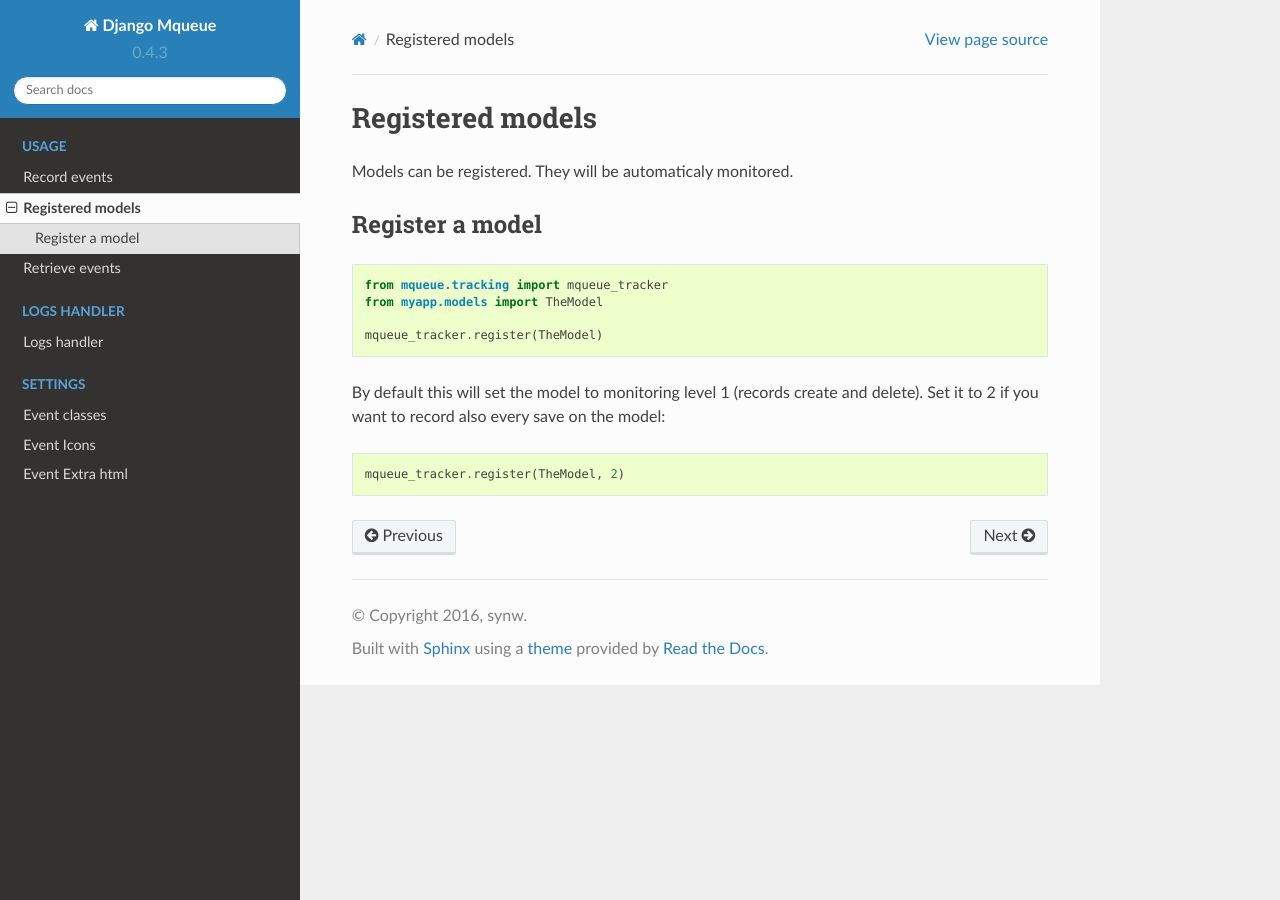
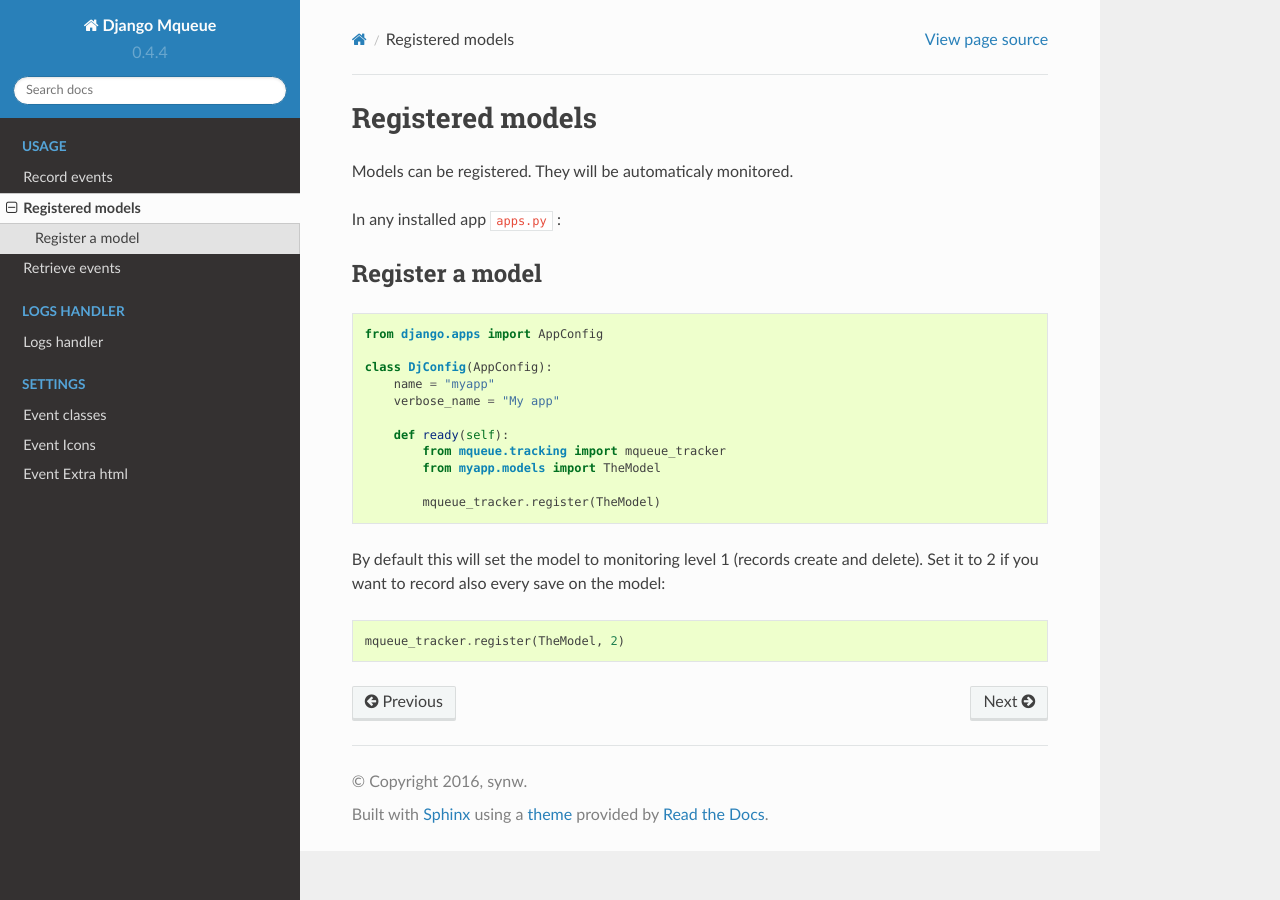
Before and after one commit to synw/django-mqueue, a Sphinx documentation site: the page built from docs/usage/registered_models.rst, in a window 1280 px wide. Built offline with Sphinx 7.4.7 and the Read the Docs theme 2.0.0, drawn with Linux system fonts in a browser that asks for light colours.

Commit message:
Corrections

```diff
--- a/docs/conf.py
+++ b/docs/conf.py
@@ -54,9 +54,9 @@ author = u'synw'
 # built documents.
 #
 # The short X.Y version.
-version = u'0.4.3'
+version = u'0.4.4'
 # The full version, including alpha/beta/rc tags.
-release = u'0.4.3'
+release = u'0.4.4'
 
 # The language for content autogenerated by Sphinx. Refer to documentation
 # for a list of supported languages.
--- a/docs/usage/registered_models.rst
+++ b/docs/usage/registered_models.rst
@@ -5,15 +5,24 @@ Registered models
 
 Models can be registered. They will be automaticaly monitored.
 
+In any installed app ``apps.py`` :
+
 Register a model
 ^^^^^^^^^^^^^^^^
 
 ::
 
-   from mqueue.tracking import mqueue_tracker
-   from myapp.models import TheModel
+   from django.apps import AppConfig
 
-   mqueue_tracker.register(TheModel)
+   class DjConfig(AppConfig):
+       name = "myapp"
+       verbose_name = "My app"
+
+       def ready(self):
+           from mqueue.tracking import mqueue_tracker
+           from myapp.models import TheModel
+
+           mqueue_tracker.register(TheModel)
 
 
 By default this will set the model to monitoring level 1 (records create
--- a/mqueue/__init__.py
+++ b/mqueue/__init__.py
@@ -1,2 +1,2 @@
-__version__ = '0.4.3'
+__version__ = '0.4.4'
 default_app_config = 'mqueue.apps.MqueueConfig'
```
Also changed, not shown: 2 other files.
